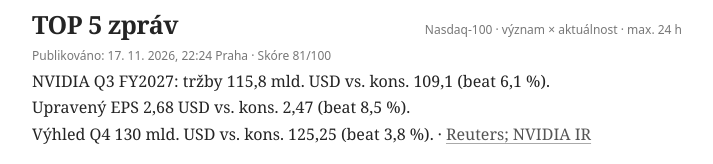
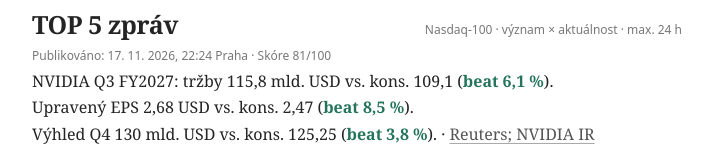
Before and after one commit to MichalMachalik/Nasdaq100-PAYandPRAY, a plain HTML site: page index.html in a window 1280 px wide. Shown: the part 495-659 px from the top of the page, without its empty margins (283-996 px from the left). Drawn offline with Linux system fonts and the light colour scheme.

Commit message:
Color earnings beat green and miss red without plus or minus signs

```diff
--- a/index.html
+++ b/index.html
@@ -310,7 +310,7 @@ const sentenceBreaks=value=>cleanText(value).replace(
   }
 );
 // Směr změny je vyjádřen pouze barvou, nikoliv znakem + nebo −.
-const signedPercentPattern=/(^|[^\p{L}\d])([+−-])\s*(\d+(?:[.,]\d+)?)(\s*%)/gu;
+const signedPercentPattern=/(^|[^\p{L}\d])(?:(beat|miss)\s+(\d+(?:[.,]\d+)?)(\s*%)|([+−-])\s*(\d+(?:[.,]\d+)?)(\s*%))/giu;
 const renderSigned=(el,value)=>{
   const raw=String(value??''),frag=document.createDocumentFragment();
   let last=0,m;
@@ -318,8 +318,10 @@ const renderSigned=(el,value)=>{
   while((m=signedPercentPattern.exec(raw))!==null){
     frag.append(document.createTextNode(raw.slice(last,m.index)+m[1]));
     const span=document.createElement('span');
-    span.className=m[2]==='+'?'signed-up':'signed-down';
-    span.textContent=m[3]+m[4];frag.append(span);last=signedPercentPattern.lastIndex;
+    const verdict=m[2]?.toLowerCase();
+    span.className=verdict?(verdict==='beat'?'signed-up':'signed-down'):(m[5]==='+'?'signed-up':'signed-down');
+    span.textContent=verdict?m[2]+' '+m[3]+m[4]:m[6]+m[7];
+    frag.append(span);last=signedPercentPattern.lastIndex;
   }
   frag.append(document.createTextNode(raw.slice(last)));
   el.replaceChildren(frag);
```
